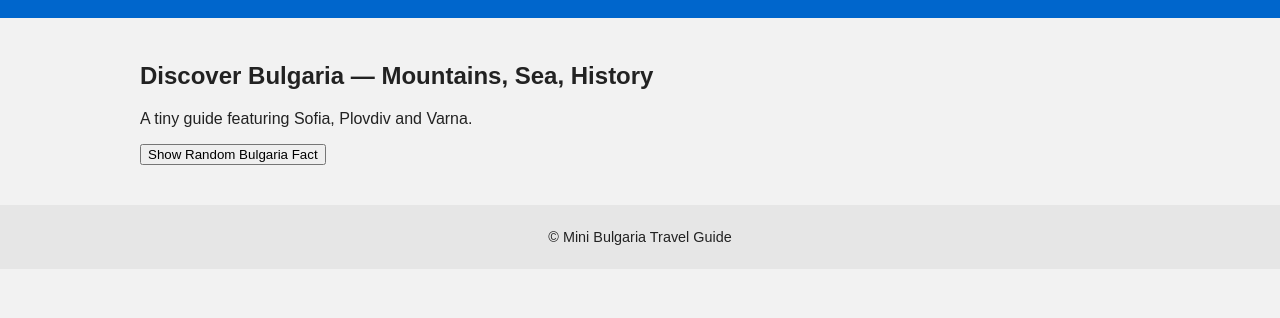
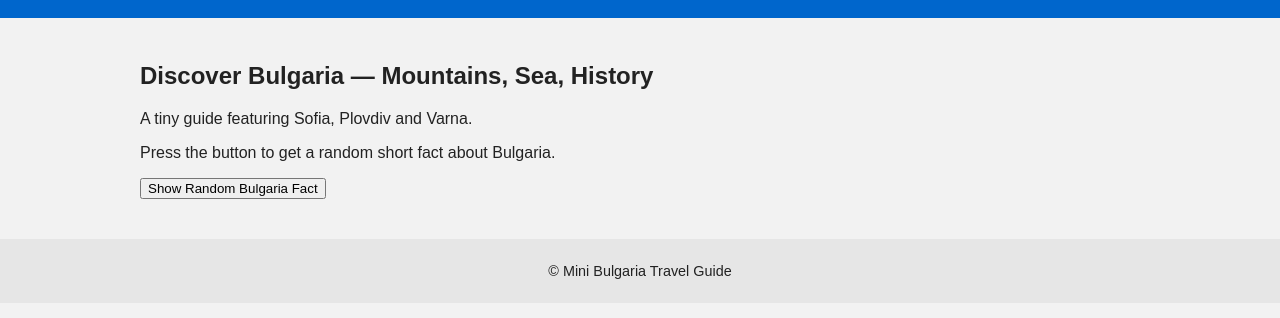
Before and after one commit to vikihs2/GitExam, a plain HTML site: page Index.html in a window 1280 px wide. Shown: the part 120-438 px from the top of the page. Drawn offline with Linux system fonts and the light colour scheme.

```diff
--- a/Index.html
+++ b/Index.html
@@ -22,8 +22,11 @@
         <p>A tiny guide featuring Sofia, Plovdiv and Varna.</p>
     </section>
 
-    <button id="fact-btn">Show Random Bulgaria Fact</button>
-    <p id="fact"></p>
+    <section id="facts" aria-label="Bulgaria facts">
+        <p>Press the button to get a random short fact about Bulgaria.</p>
+        <button id="fact-btn" aria-controls="fact">Show Random Bulgaria Fact</button>
+        <p id="fact" role="status" aria-live="polite"></p>
+    </section>
 </main>
 
 <footer>
```
